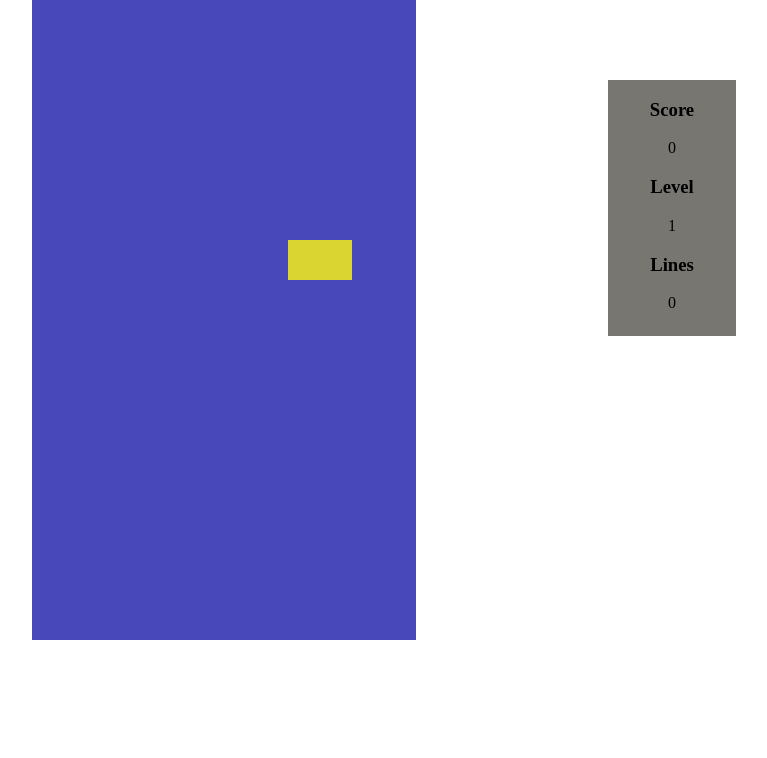
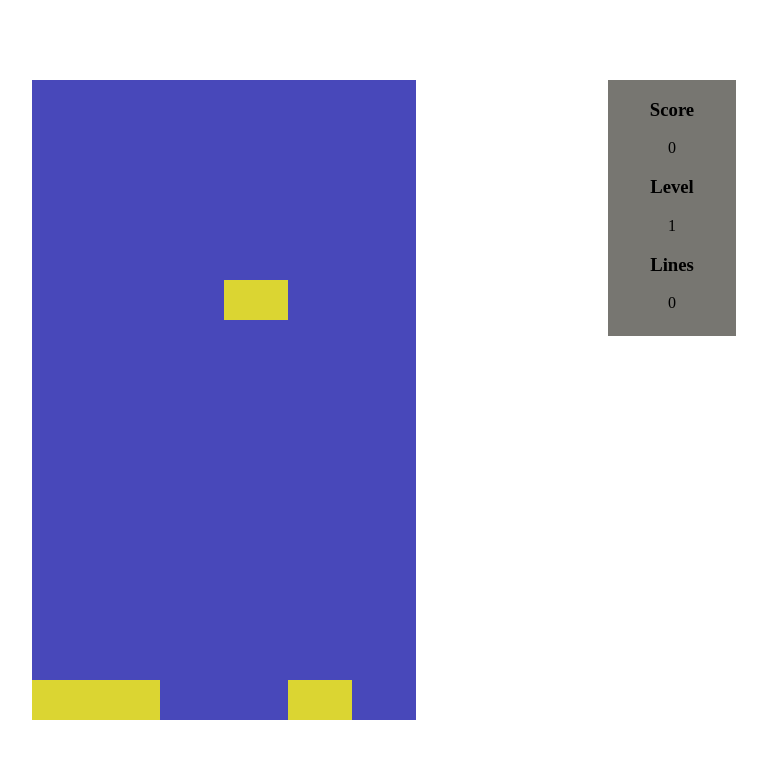
Before and after one commit to berkayyildirim/project1-tetris-clone, a plain HTML site: page index.html in a window 1280 px wide. Shown: the whole page, without its empty margins (416-1183 px from the left). Drawn offline with Linux system fonts and the light colour scheme.

Commit message:
add margin for the board

```diff
--- a/scripts/script.js
+++ b/scripts/script.js
@@ -29,7 +29,7 @@ class Game {
         let board = document.getElementById("board");
         let boardStyle = window.getComputedStyle(board);
         let boardHeightInVh = this.convertPXToVH(boardStyle.height);
-        const bottomLine = 100 - boardHeightInVh;
+        const bottomLine = 100 - 10 - boardHeightInVh;
         if (obstacle.positionY <= bottomLine) {
           obstacle.domElement.style.bottom = bottomLine + "vh";
           this.freezeObstacle(obstacle);
@@ -52,7 +52,7 @@ class Game {
           }
         });
       });
-    }, 1000);
+    }, 100);
   }
 
   //Convert px to vw
@@ -147,7 +147,7 @@ class Obstacle {
     const random = Math.floor(Math.random() * positionXOptions.length);
     this.positionX = positionXOptions[random];
     console.log(this.positionX);
-    this.positionY = 90;
+    this.positionY = 100 - 10 - this.height;
     this.domElement = null;
 
     this.createDomElement();
--- a/styles/style.css
+++ b/styles/style.css
@@ -19,6 +19,7 @@ main {
   /* background-color: rgb(72, 72, 186); */
   /* position: relative; */
   /* ---New Version--- */
+  margin-top: 10vh;
   width: 30vw;
   height: 80vh;
   background-color: rgb(72, 72, 186);
```
